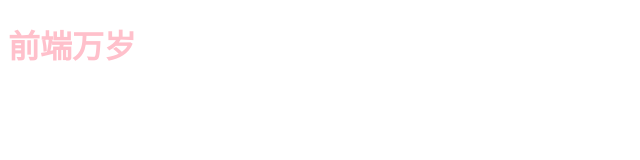
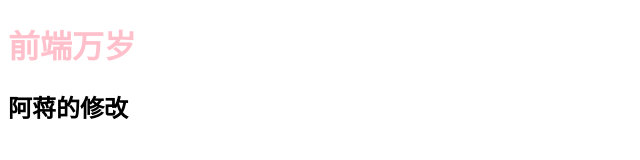
Before and after one commit to JYunLi/test-demo, a plain HTML site: page index.html in a window 1280 px wide. Shown: the whole page, without its empty margins (0-640 px from the left). Drawn offline with Linux system fonts and the light colour scheme.

Commit message:
与同桌一起修改

```diff
--- a/index.html
+++ b/index.html
@@ -11,6 +11,7 @@
 
 <body>
     <h1>前端万岁</h1>
+    <h2>阿蒋的修改</h2>
 </body>
 
 </html>
```
